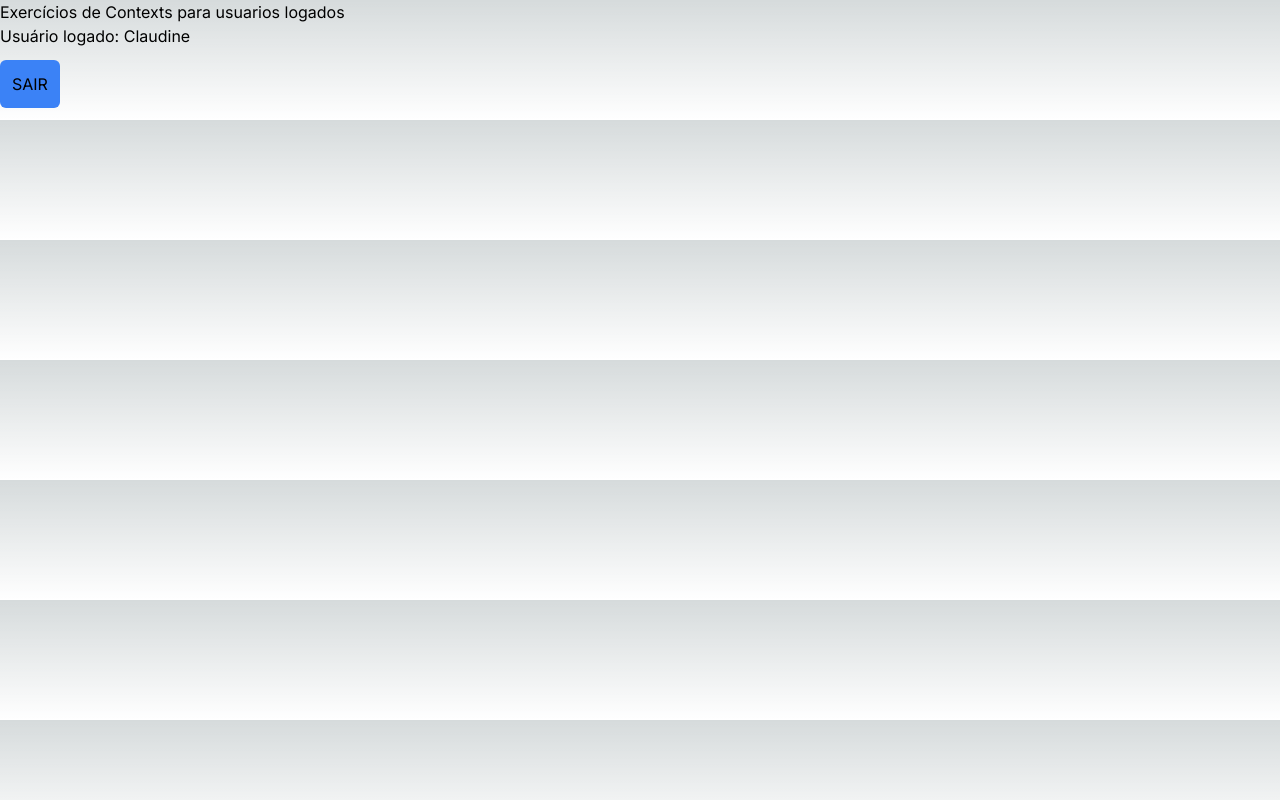
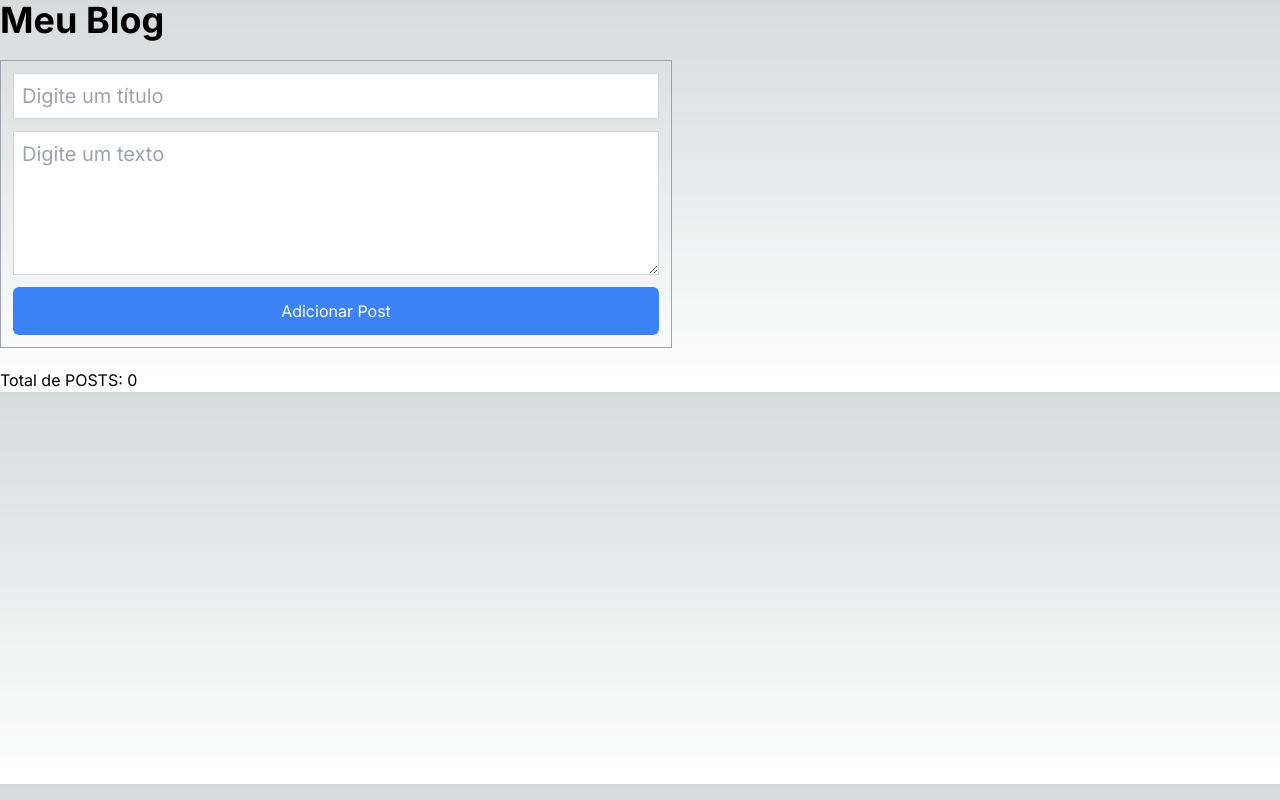
Before and after one commit to ClaudineRoberto/curso-react, a Next.js app in the folder react-primeiro-projeto/: page / in a window 1280 px wide. Built offline with nearby package versions, Linux system fonts and the light colour scheme.

Commit message:
Criando POSTS usando context

```diff
--- /dev/null
+++ b/react-primeiro-projeto/src/app/components/Footer.tsx
@@ -0,0 +1,12 @@
+import { useContext } from "react";
+import { PostContext } from "../contexts/PostContext";
+
+export const Footer = () => {
+
+    const PostCtx = useContext(PostContext);
+    return(
+        <footer>
+            Total de POSTS: {PostCtx?.posts.length}
+        </footer>
+    );
+}
--- a/react-primeiro-projeto/src/app/components/Header.tsx
+++ b/react-primeiro-projeto/src/app/components/Header.tsx
@@ -1,35 +1,41 @@
-import { useContext } from "react";
-import { LoggedUserContext } from "../contexts/LoggedUser";
+import { useContext, useState } from "react";
+import { PostContext } from "../contexts/PostContext";
 
 export const Header = () => {
-    const loggedUserCtx = useContext(LoggedUserContext);
 
-    const handleLogout = () => {
-        loggedUserCtx?.setName('');
-    }
+    const postCtx = useContext(PostContext);
+    const [titleInput, setTitleInput] = useState('');
+    const [bodyInput, setBodyInput] = useState('');
 
-    const handleLogin = () => {
-        loggedUserCtx?.setName('Claudine');
-    }
+    const handleAddPost = () => {
+        postCtx?.addPost(titleInput, bodyInput);
+        setTitleInput('');
+        setBodyInput('');
+    };
 
     return(
-        <div>
-            <h1>Exercícios de Contexts para usuarios logados</h1>
-            {loggedUserCtx?.name &&
-                <>
-                <p>Usuário logado: {loggedUserCtx.name}</p>
-                <button className="bg-blue-500 rounded-md p-3 my-3" onClick={handleLogout}>SAIR</button>
-                </>
-            }
+        <header>
+            <h1 className="text-4xl font-bold">Meu Blog</h1>
 
-            {
-                !loggedUserCtx?.name &&
-                <>
-                <p>Você não está logado</p>
-                <button className="bg-blue-500 rounded-md p-3 my-3" onClick={handleLogin}>ENTRAR</button>
-                </>
-            }
+            <div className="max-w-2xl border border-gray-400 p-3 flex flex-col gap-3 my-5">
 
-        </div>
+                <input type="text"
+                placeholder="Digite um título"
+                className="border border-gray-300 p-2 text-black text-xl"
+                value={titleInput}
+                onChange={(e) => setTitleInput(e.target.value)}
+                />
+
+                <textarea
+                placeholder="Digite um texto"
+                className="h-36 border border-gray-300 p-2 text-black text-xl"
+                value={bodyInput}
+                onChange={(e) => setBodyInput(e.target.value)}
+                ></textarea>
+
+                <button onClick={ handleAddPost } className=" bg-blue-500 p-3 text-white rounded-md">Adicionar Post</button>
+
+            </div>
+        </header>
     );
-}
+};
--- /dev/null
+++ b/react-primeiro-projeto/src/app/components/PostList.tsx
@@ -0,0 +1,21 @@
+import { useContext } from "react";
+import { PostContext } from "../contexts/PostContext";
+
+export const PostList = () => {
+
+    const PostCtx = useContext(PostContext);
+
+    return(
+        <div>
+            {
+                PostCtx?.posts.map((post) => (
+                    <div key={post.id} className="border border-gray-400 p-4 mb-4">
+                        <div className="font-bold mb-2 text-xl">{post.title}</div>
+                        <div className=" text-sm">{post.body}</div>
+                        <button onClick={() => PostCtx?.removePost(post.id)} className="bg-red-500 text-white p-2 rounded-md mt-2">Remover</button>
+                    </div>
+                ))
+            }
+        </div>
+    );
+}
--- a/react-primeiro-projeto/src/app/contexts/LoggedUser.tsx
+++ /dev/null
@@ -1,22 +0,0 @@
-import { createContext, useState } from "react";
-
-type LoggedUserContextType = {
-    name: string;
-    setName: (name: string) => void;
-};
-
-type Props = {
-    children: React.ReactNode;
-};
-
-
-export const LoggedUserContext = createContext<LoggedUserContextType | null>(null);
-
-export const LoggedUserProvider = ({ children }: Props) => {
-    const [name, setName] = useState('Claudine');
-    return (
-        <LoggedUserContext.Provider value={{ name, setName }}>
-            {children}
-        </LoggedUserContext.Provider>
-    );
-}
--- /dev/null
+++ b/react-primeiro-projeto/src/app/contexts/PostContext.tsx
@@ -0,0 +1,35 @@
+import { ReactNode, createContext, useState } from "react";
+import { Post } from "../types/Post";
+
+type PostContextType = {
+    posts: Post[];
+    addPost: (title: string, body: string) => void;
+    removePost: (id: number) => void;
+
+};
+
+export const PostContext = createContext<PostContextType | null>(null);
+
+export const PostProvider = ({children}: {children: ReactNode}) => {
+
+    const [posts, setPosts] = useState<Post[]>([]);
+    const addPost = (title: string, body: string ) => {
+        if(title.trim() !== '' && body.trim() !== ''){
+            const post = {
+                id: posts.length + 1,
+                title,
+                body
+            };
+            setPosts([...posts, post]);
+        }
+    }
+    const removePost = (id: number) => {
+        setPosts(posts.filter((post) => post.id !== id));
+    }
+
+    return(
+        <PostContext.Provider value={{posts, addPost, removePost}}>
+            {children}
+        </PostContext.Provider>
+    );
+}
--- a/react-primeiro-projeto/src/app/page.tsx
+++ b/react-primeiro-projeto/src/app/page.tsx
@@ -1,7 +1,10 @@
 "use client"
 
+import { Footer } from "./components/Footer";
 import { Header } from "./components/Header";
-import { LoggedUserContext, LoggedUserProvider } from "./contexts/LoggedUser";
+import { PostList } from "./components/PostList";
+import { PostProvider } from "./contexts/PostContext";
+
 
 
 const Page = () => {
@@ -9,9 +12,13 @@ const Page = () => {
 
   return (
     <div className="container mx-auto">
-      <LoggedUserProvider>
+
+      <PostProvider>
         <Header />
-      </LoggedUserProvider>
+        <PostList />
+        <Footer />
+      </PostProvider>
+
     </div>
   );
 };
--- /dev/null
+++ b/react-primeiro-projeto/src/app/types/Post.ts
@@ -0,0 +1,5 @@
+export type Post = {
+    id: number;
+    title: string;
+    body: string;
+};
```
